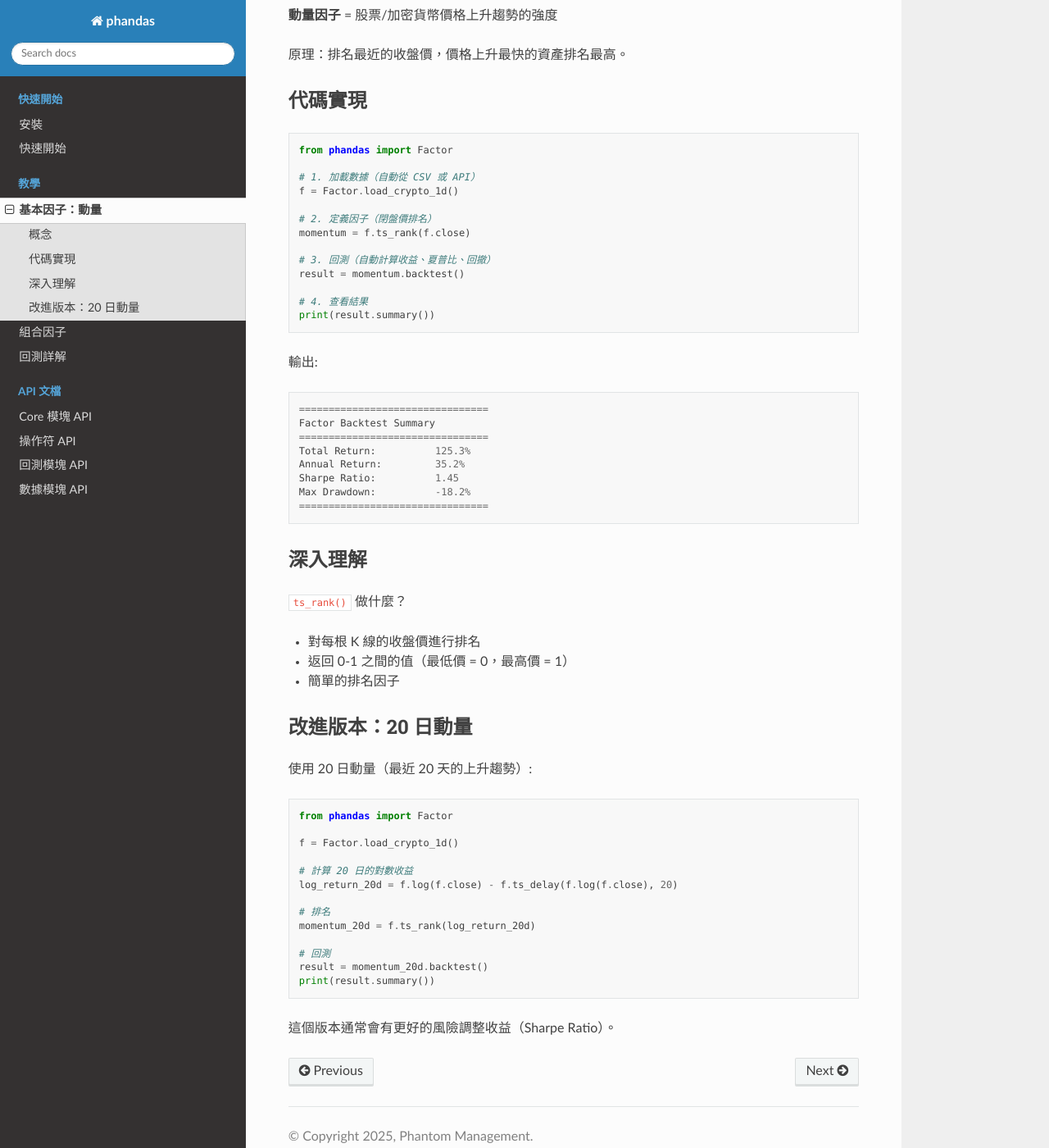
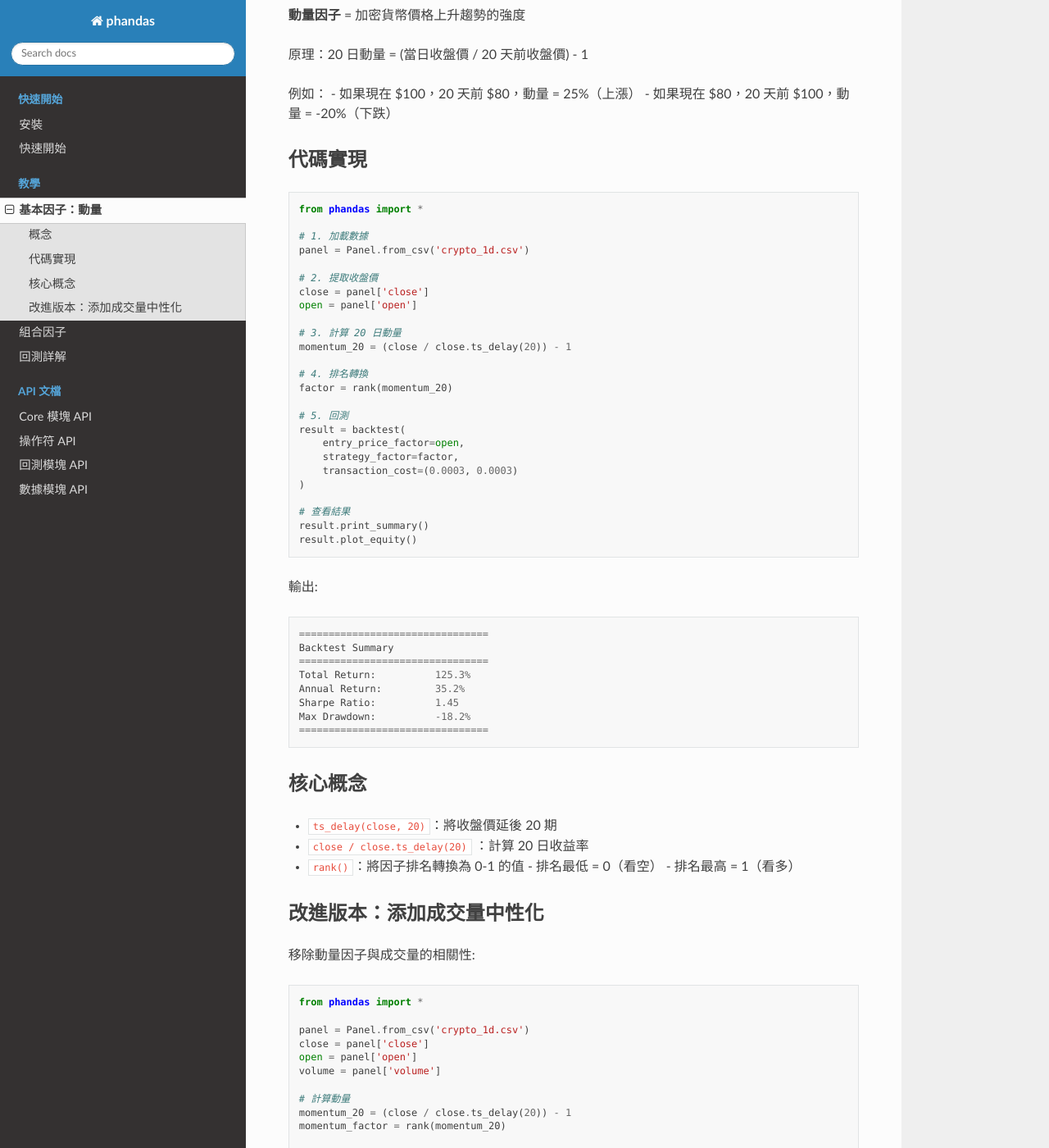
Before and after one commit to quantbai/phandas, a Sphinx documentation site: the page built from docs/examples/01_basic_factor.rst, in a window 1280 px wide and 1400 px high, scrolled down 268 px. Shown: the whole window at 82% size. Built offline with Sphinx 7.4.7 and the Read the Docs theme 3.1.0, drawn with Linux system fonts in a browser that asks for light colours; some of the changed text lies outside the part shown.

Commit message:
Fix: rewrite quickstart and examples to match actual usage from reversion.py

```diff
--- a/docs/examples/01_basic_factor.rst
+++ b/docs/examples/01_basic_factor.rst
@@ -6,33 +6,49 @@
 概念
 ----
 
-**動量因子** = 股票/加密貨幣價格上升趨勢的強度
+**動量因子** = 加密貨幣價格上升趨勢的強度
 
-原理：排名最近的收盤價，價格上升最快的資產排名最高。
+原理：20 日動量 = (當日收盤價 / 20 天前收盤價) - 1
+
+例如：
+- 如果現在 $100，20 天前 $80，動量 = 25%（上漲）
+- 如果現在 $80，20 天前 $100，動量 = -20%（下跌）
 
 代碼實現
 --------
 
 ::
 
-    from phandas import Factor
+    from phandas import *
 
-    # 1. 加載數據（自動從 CSV 或 API）
-    f = Factor.load_crypto_1d()
+    # 1. 加載數據
+    panel = Panel.from_csv('crypto_1d.csv')
 
-    # 2. 定義因子（閉盤價排名）
-    momentum = f.ts_rank(f.close)
+    # 2. 提取收盤價
+    close = panel['close']
+    open = panel['open']
 
-    # 3. 回測（自動計算收益、夏普比、回撤）
-    result = momentum.backtest()
+    # 3. 計算 20 日動量
+    momentum_20 = (close / close.ts_delay(20)) - 1
 
-    # 4. 查看結果
-    print(result.summary())
+    # 4. 排名轉換
+    factor = rank(momentum_20)
+
+    # 5. 回測
+    result = backtest(
+        entry_price_factor=open,
+        strategy_factor=factor,
+        transaction_cost=(0.0003, 0.0003)
+    )
+
+    # 查看結果
+    result.print_summary()
+    result.plot_equity()
 
 輸出::
 
     ================================
-    Factor Backtest Summary
+    Backtest Summary
     ================================
     Total Return:          125.3%
     Annual Return:         35.2%
@@ -40,32 +56,42 @@
     Max Drawdown:          -18.2%
     ================================
 
-深入理解
+核心概念
 --------
 
-``ts_rank()`` 做什麼？
+- ``ts_delay(close, 20)``：將收盤價延後 20 期
+- ``close / close.ts_delay(20)`` ：計算 20 日收益率
+- ``rank()``：將因子排名轉換為 0-1 的值
+  - 排名最低 = 0（看空）
+  - 排名最高 = 1（看多）
 
-- 對每根 K 線的收盤價進行排名
-- 返回 0-1 之間的值（最低價 = 0，最高價 = 1）
-- 簡單的排名因子
+改進版本：添加成交量中性化
+----------------------------
 
-改進版本：20 日動量
----------------------
+移除動量因子與成交量的相關性::
 
-使用 20 日動量（最近 20 天的上升趨勢）::
+    from phandas import *
 
-    from phandas import Factor
+    panel = Panel.from_csv('crypto_1d.csv')
+    close = panel['close']
+    open = panel['open']
+    volume = panel['volume']
 
-    f = Factor.load_crypto_1d()
+    # 計算動量
+    momentum_20 = (close / close.ts_delay(20)) - 1
+    momentum_factor = rank(momentum_20)
 
-    # 計算 20 日的對數收益
-    log_return_20d = f.log(f.close) - f.ts_delay(f.log(f.close), 20)
+    # 移除成交量偏差
+    volume_factor = rank(-volume)
+    factor = vector_neut(momentum_factor, volume_factor)
 
-    # 排名
-    momentum_20d = f.ts_rank(log_return_20d)
+    # 回測改進後的因子
+    result = backtest(
+        entry_price_factor=open,
+        strategy_factor=factor,
+        transaction_cost=(0.0003, 0.0003)
+    )
 
-    # 回測
-    result = momentum_20d.backtest()
-    print(result.summary())
+    result.print_summary()
 
-這個版本通常會有更好的風險調整收益（Sharpe Ratio）。
+這個版本通常有更高的夏普比，因為移除了成交量噪聲的影響。
```
Also changed, not shown: docs/quickstart.rst (+44 -27 lines).
